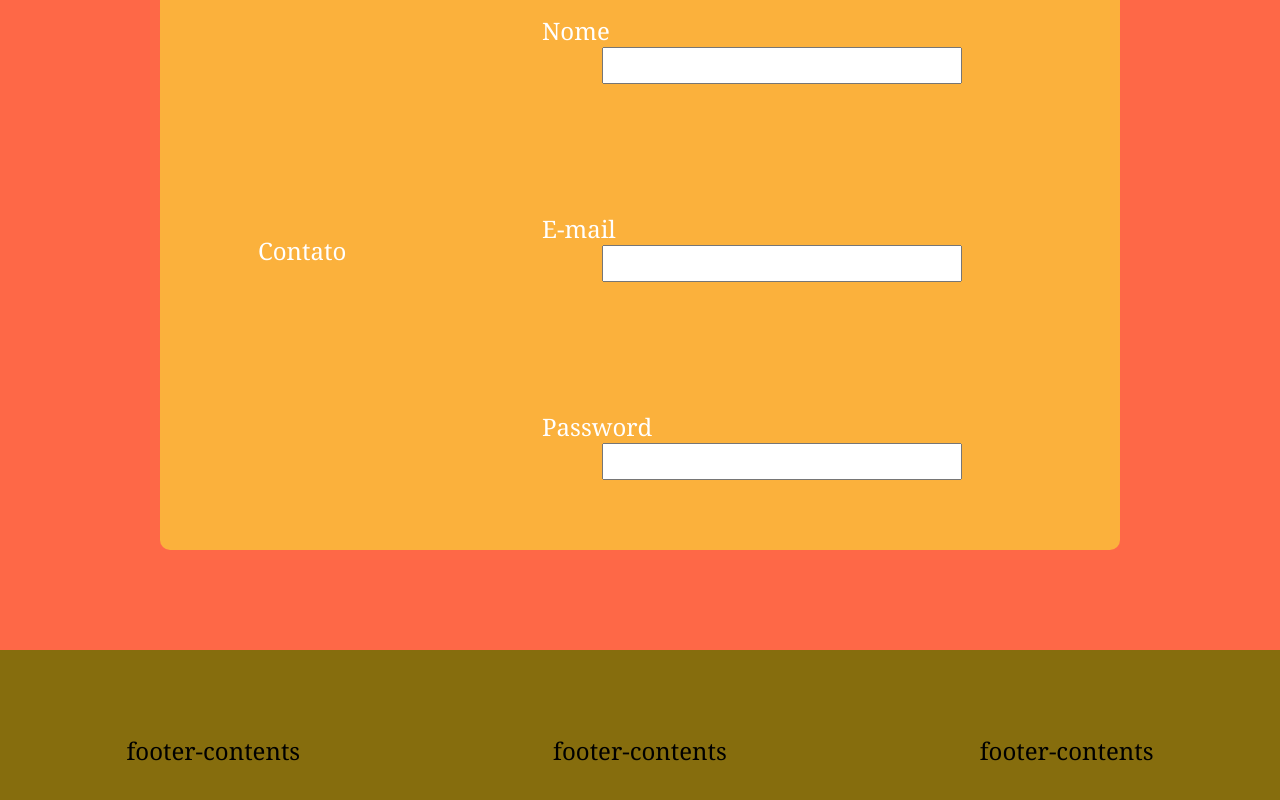
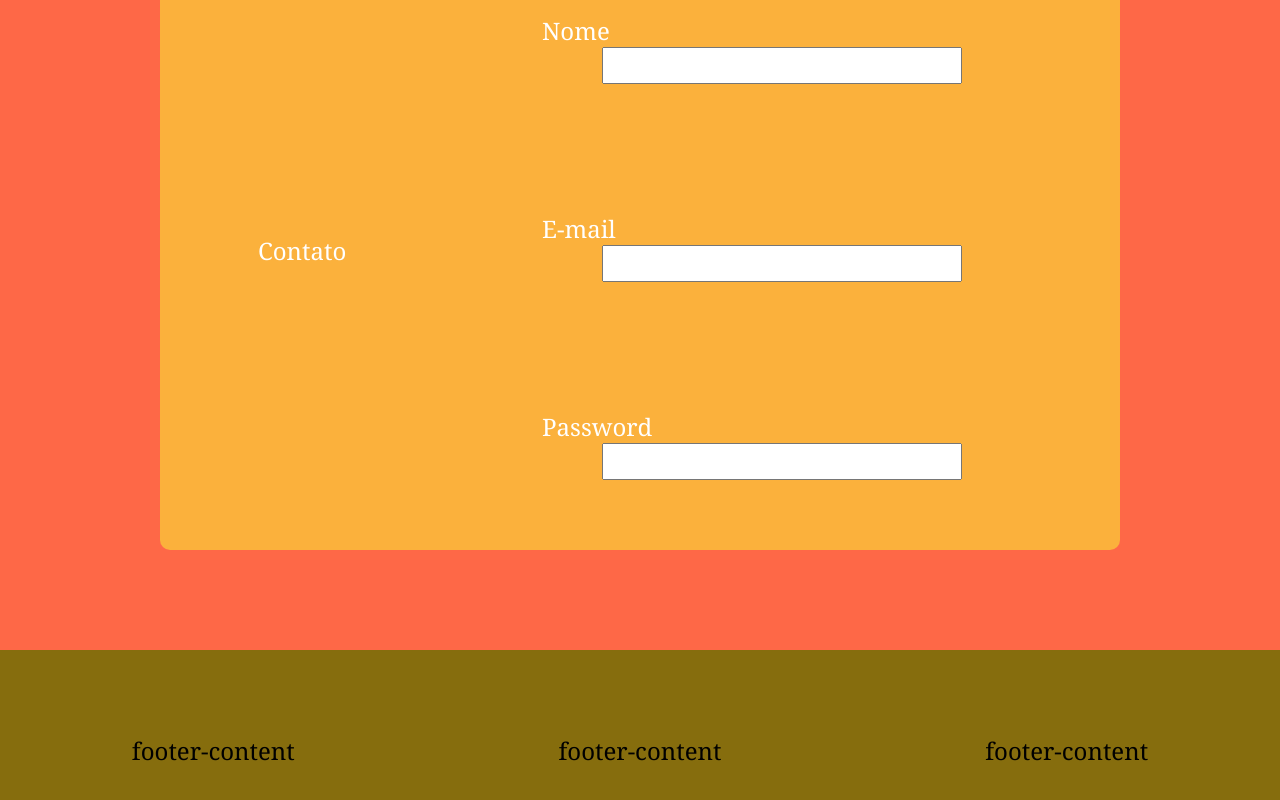
Before and after one commit to FelipeSDF/CapMar, a plain HTML site: page index.html in a window 1280 px wide. Shown: the part 1750-2550 px from the top of the page. Drawn offline with Linux system fonts and the light colour scheme.

Commit message:
replaced "contents" to 'content' from footer

```diff
--- a/index.html
+++ b/index.html
@@ -61,9 +61,9 @@
     </main>
 
     <footer id="footer-container">
-        <section class="footer-contents">footer-contents</section>
-        <section class="footer-contents">footer-contents</section>
-        <section class="footer-contents">footer-contents</section>
+        <section class="footer-contents">footer-content</section>
+        <section class="footer-contents">footer-content</section>
+        <section class="footer-contents">footer-content</section>
     </footer>
 </body>
 
```
